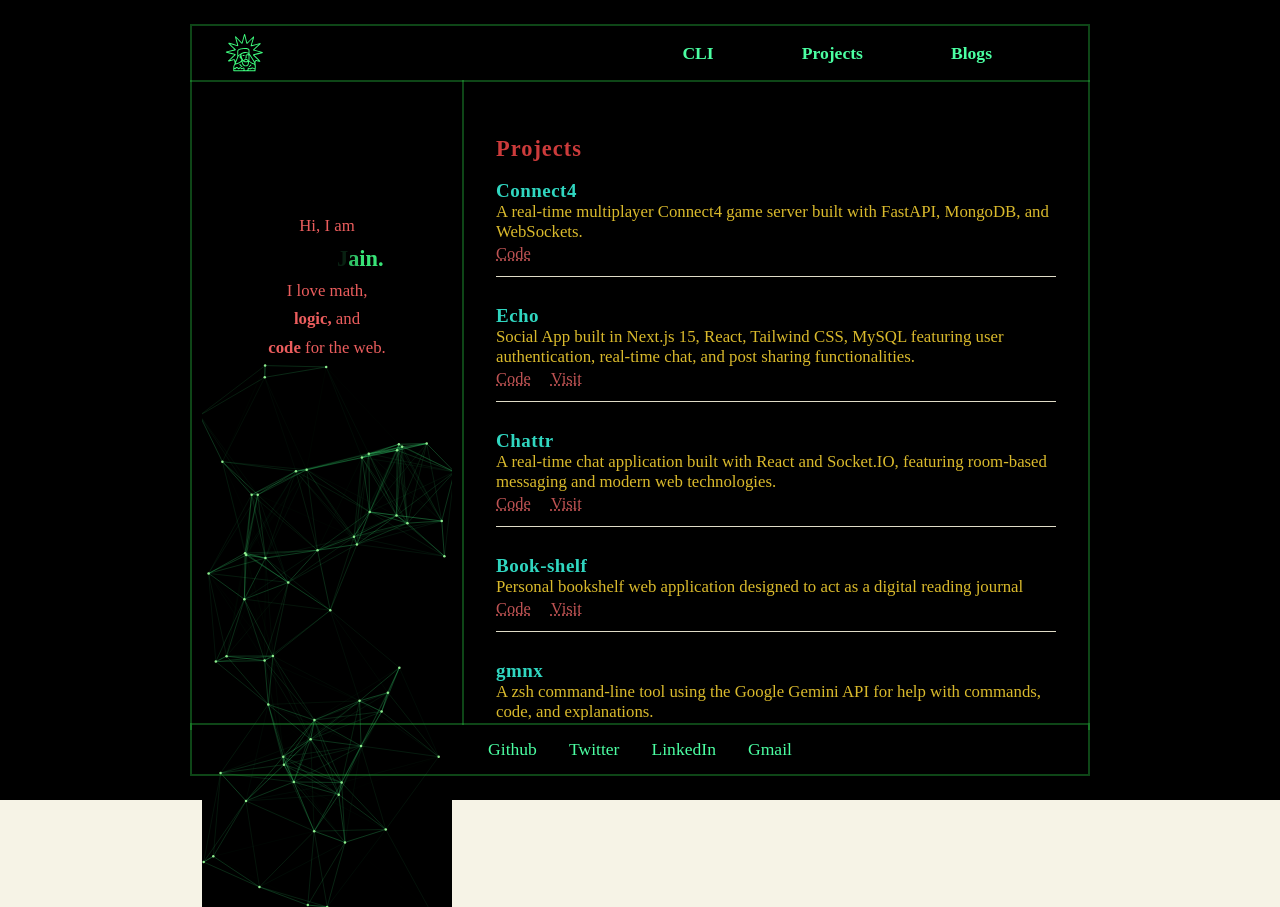
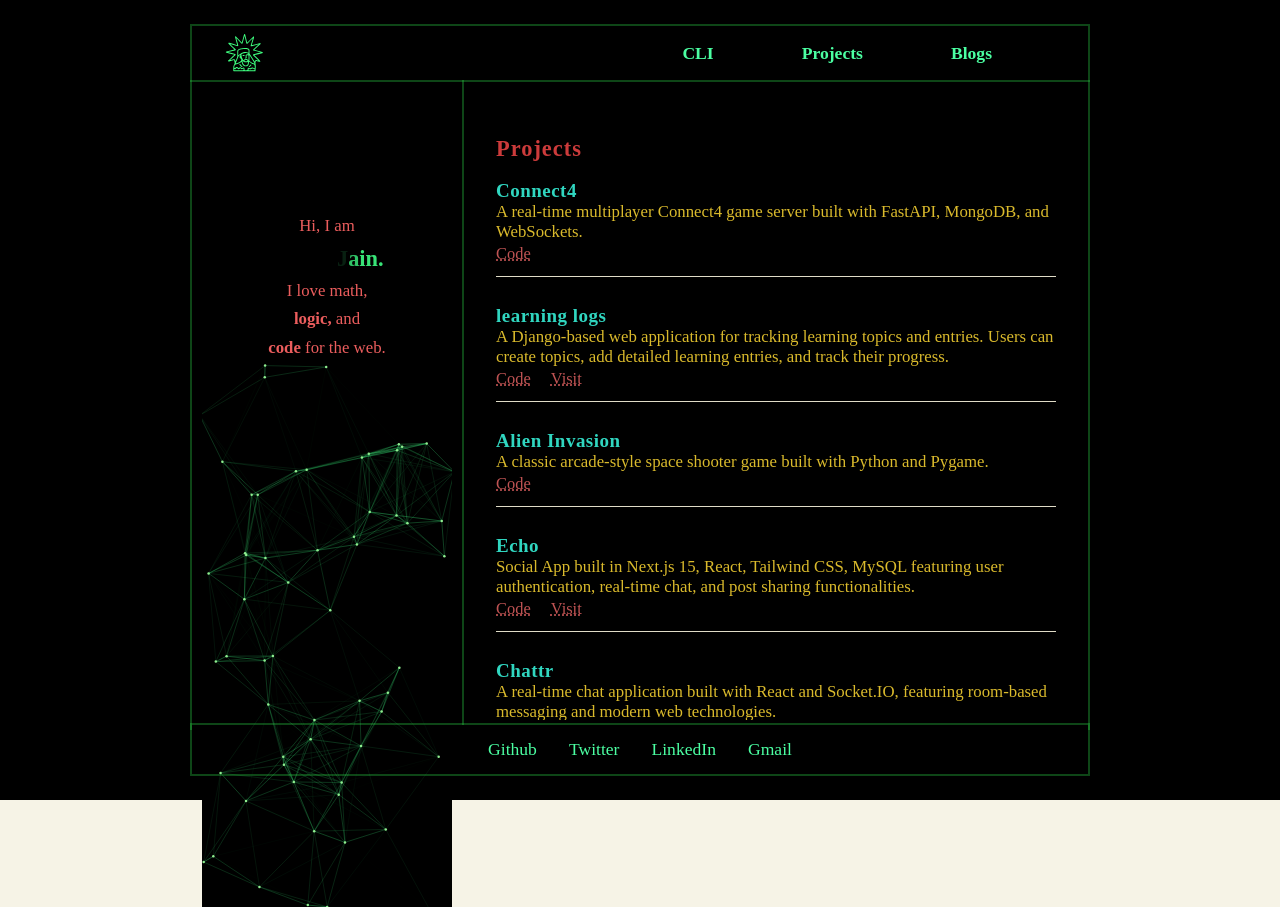
Before and after one commit to int-arsh/-a.shell, a React (Vite) app: page /projects in a window 1280 px wide. Built offline with nearby package versions, Linux system fonts and the light colour scheme; a web font is replaced by a local one.

Commit message:
Add new projects 'learning logs' and 'Alien Invasion' to ProjectsList with descriptions and links

```diff
--- a/src/components/ProjectsList.jsx
+++ b/src/components/ProjectsList.jsx
@@ -5,6 +5,18 @@ const projects = [
         title: 'Connect4',
         description:'A real-time multiplayer Connect4 game server built with FastAPI, MongoDB, and WebSockets.',
         github_link:'https://github.com/int-arsh/connect4',
+        live_link:''
+    },
+    {
+        title: 'learning logs',
+        description: 'A Django-based web application for tracking learning topics and entries. Users can create topics, add detailed learning entries, and track their progress.',
+        github_link:'https://github.com/int-arsh/learning_log',
+        live_link:'https://learning-log-l5h9.onrender.com/'
+    },
+    {
+        title:'Alien Invasion',
+        description:'A classic arcade-style space shooter game built with Python and Pygame.',
+        github_link:'https://github.com/int-arsh/alien_invasion',
         live_link:''
     },
     {
```
